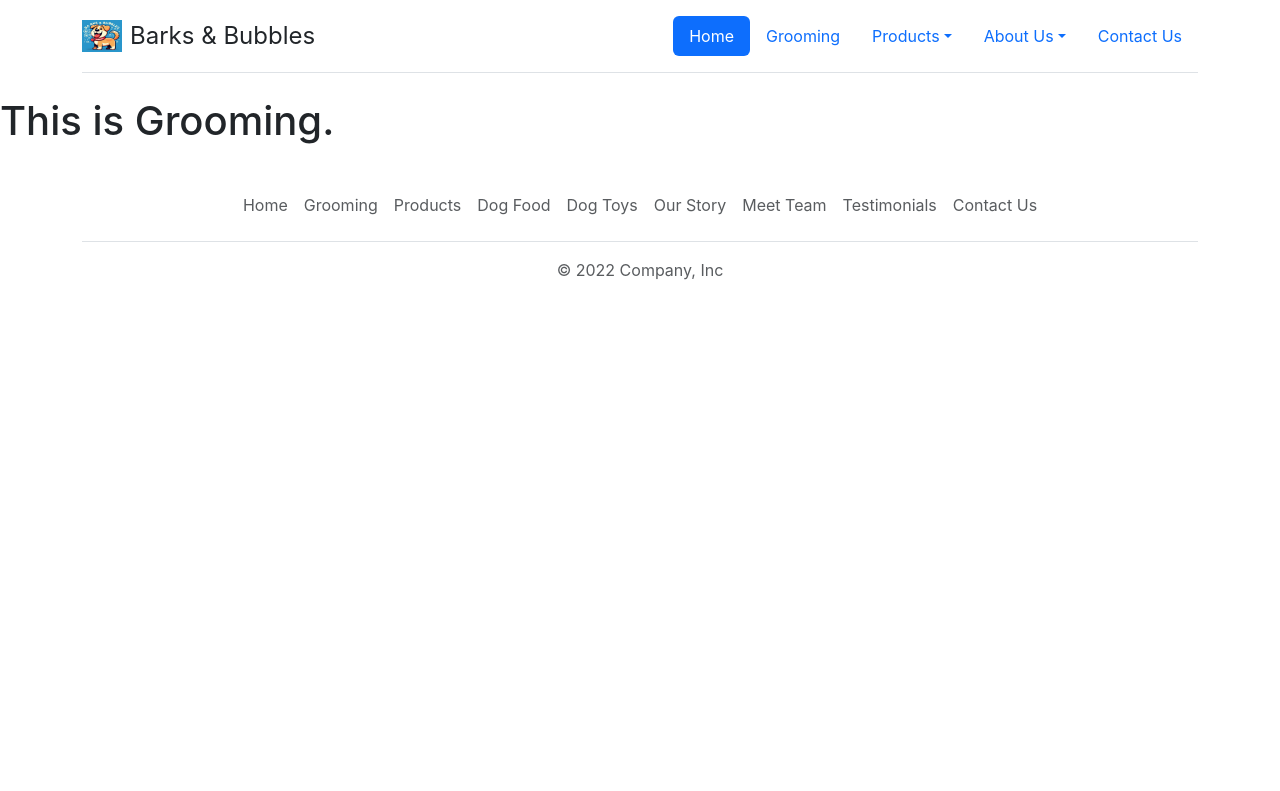
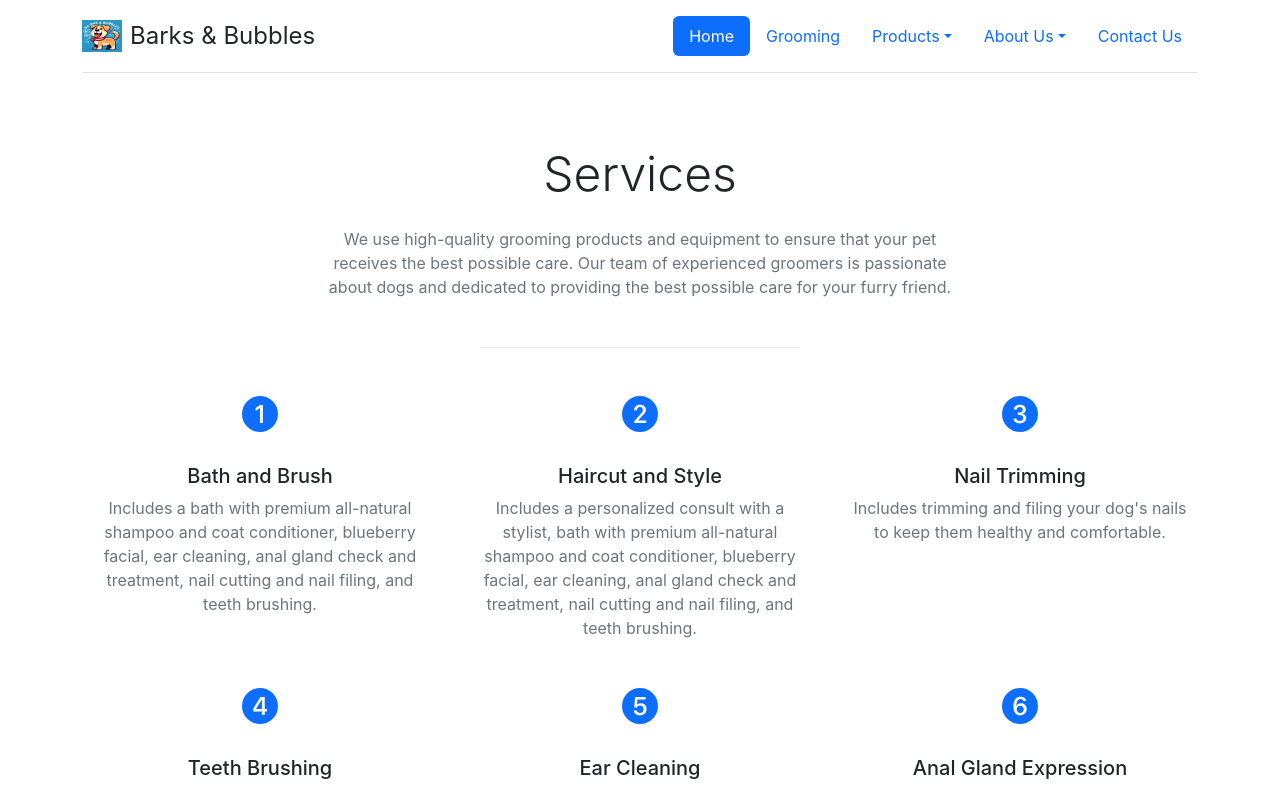
Before and after one commit to Caius-Scipio/barks-bubbles, a React (Create React App) app: page /grooming in a window 1280 px wide. Shown: the top 791 px of the page. Built offline with nearby package versions, Linux system fonts and the light colour scheme.

Commit message:
Updated Gromming and started Food page

```diff
--- a/src/Components/Food.js
+++ b/src/Components/Food.js
@@ -1,7 +1,48 @@
 import React from "react";
 
 function Food() {
-  return <h1>This is Food.</h1>;
+  return (
+    <section style={{ backgroundColor: "#eee"}}>
+      <div className="container py-5">
+        <div className="row justify-content-center">
+          <div className="col-md-8 col-lg-6 col-xl-4">
+            <div className="card text-black">
+              <i className="fab fa-apple fa-lg pt-3 pb-1 px-3"></i>
+              <img
+                src="https://mdbcdn.b-cdn.net/img/Photos/Horizontal/E-commerce/Products/3.webp"
+                className="card-img-top"
+                alt="Apple Computer"
+              />
+              <div className="card-body">
+                <div className="text-center">
+                  <h5 className="card-title">Believing is seeing</h5>
+                  <p className="text-muted mb-4">Apple pro display XDR</p>
+                </div>
+                <div>
+                  <div className="d-flex justify-content-between">
+                    <span>Pro Display XDR</span>
+                    <span>$5,999</span>
+                  </div>
+                  <div className="d-flex justify-content-between">
+                    <span>Pro stand</span>
+                    <span>$999</span>
+                  </div>
+                  <div className="d-flex justify-content-between">
+                    <span>Vesa Mount Adapter</span>
+                    <span>$199</span>
+                  </div>
+                </div>
+                <div className="d-flex justify-content-between total font-weight-bold mt-4">
+                  <span>Total</span>
+                  <span>$7,197.00</span>
+                </div>
+              </div>
+            </div>
+          </div>
+        </div>
+      </div>
+    </section>
+  );
 }
 
 export default Food;
--- a/src/Components/Grooming.js
+++ b/src/Components/Grooming.js
@@ -1,7 +1,142 @@
 import React from "react";
 
 function Grooming() {
-  return <h1>This is Grooming.</h1>;
+  return (
+    <>
+      <section className="py-5 py-xl-8">
+        <div className="container">
+          <div className="row justify-content-md-center">
+            <div className="col-12 col-md-10 col-lg-8 col-xl-7 col-xxl-6">
+              <h2 className="mb-4 display-5 text-center">Services</h2>
+              <p className="text-secondary mb-5 text-center">
+                We use high-quality grooming products and equipment to ensure that your pet receives the best possible
+                care. Our team of experienced groomers is passionate about dogs and dedicated to providing the best
+                possible care for your furry friend.
+              </p>
+              <hr className="w-50 mx-auto mb-5 mb-xl-9 border-dark-subtle" />
+            </div>
+          </div>
+        </div>
+
+        <div className="container overflow-hidden">
+          <div className="row gy-5">
+            <div className="col-12 col-sm-6 col-lg-4">
+              <div className="text-center px-xl-2">
+                <svg
+                  xmlns="http://www.w3.org/2000/svg"
+                  width="36"
+                  height="36"
+                  fill="currentColor"
+                  className="bi bi-1-circle-fill text-primary mb-4"
+                  viewBox="0 0 16 16"
+                >
+                  <path
+                    fill-rule="evenodd"
+                    d="M16 8A8 8 0 1 1 0 8a8 8 0 0 1 16 0ZM9.283 4.002V12H7.971V5.338h-.065L6.072 6.656V5.385l1.899-1.383h1.312Z"
+                  />
+                </svg>
+                <h5 className="m-2">Bath and Brush</h5>
+                <p className="m-0 text-secondary">
+                  Includes a bath with premium all-natural shampoo and coat conditioner, blueberry facial, ear cleaning,
+                  anal gland check and treatment, nail cutting and nail filing, and teeth brushing.
+                </p>
+              </div>
+            </div>
+            <div className="col-12 col-sm-6 col-lg-4">
+              <div className="text-center px-xl-2">
+                <svg
+                  xmlns="http://www.w3.org/2000/svg"
+                  width="36"
+                  height="36"
+                  fill="currentColor"
+                  className="bi bi-2-circle-fill text-primary mb-4"
+                  viewBox="0 0 16 16"
+                >
+                  <path d="M16 8A8 8 0 1 1 0 8a8 8 0 0 1 16 0ZM6.646 6.24c0-.691.493-1.306 1.336-1.306.756 0 1.313.492 1.313 1.236 0 .697-.469 1.23-.902 1.705l-2.971 3.293V12h5.344v-1.107H7.268v-.077l1.974-2.22.096-.107c.688-.763 1.287-1.428 1.287-2.43 0-1.266-1.031-2.215-2.613-2.215-1.758 0-2.637 1.19-2.637 2.402v.065h1.271v-.07Z" />
+                </svg>
+                <h5 className="m-2">Haircut and Style</h5>
+                <p className="m-0 text-secondary">
+                  Includes a personalized consult with a stylist, bath with premium all-natural shampoo and coat
+                  conditioner, blueberry facial, ear cleaning, anal gland check and treatment, nail cutting and nail
+                  filing, and teeth brushing.
+                </p>
+              </div>
+            </div>
+            <div className="col-12 col-sm-6 col-lg-4">
+              <div className="text-center px-xl-2">
+                <svg
+                  xmlns="http://www.w3.org/2000/svg"
+                  width="36"
+                  height="36"
+                  fill="currentColor"
+                  className="bi bi-3-circle-fill text-primary mb-4"
+                  viewBox="0 0 16 16"
+                >
+                  <path d="M16 8A8 8 0 1 1 0 8a8 8 0 0 1 16 0Zm-8.082.414c.92 0 1.535.54 1.541 1.318.012.791-.615 1.36-1.588 1.354-.861-.006-1.482-.469-1.54-1.066H5.104c.047 1.177 1.05 2.144 2.754 2.144 1.653 0 2.954-.937 2.93-2.396-.023-1.278-1.031-1.846-1.734-1.916v-.07c.597-.1 1.505-.739 1.482-1.876-.03-1.177-1.043-2.074-2.637-2.062-1.675.006-2.59.984-2.625 2.12h1.248c.036-.556.557-1.054 1.348-1.054.785 0 1.348.486 1.348 1.195.006.715-.563 1.237-1.342 1.237h-.838v1.072h.879Z" />
+                </svg>
+                <h5 className="m-2">Nail Trimming</h5>
+                <p className="m-0 text-secondary">
+                  Includes trimming and filing your dog's nails to keep them healthy and comfortable.
+                </p>
+              </div>
+            </div>
+            <div className="col-12 col-sm-6 col-lg-4">
+              <div className="text-center px-xl-2">
+                <svg
+                  xmlns="http://www.w3.org/2000/svg"
+                  width="36"
+                  height="36"
+                  fill="currentColor"
+                  className="bi bi-4-circle-fill text-primary mb-4"
+                  viewBox="0 0 16 16"
+                >
+                  <path d="M16 8A8 8 0 1 1 0 8a8 8 0 0 1 16 0ZM7.519 5.057c-.886 1.418-1.772 2.838-2.542 4.265v1.12H8.85V12h1.26v-1.559h1.007V9.334H10.11V4.002H8.176c-.218.352-.438.703-.657 1.055ZM6.225 9.281v.053H8.85V5.063h-.065c-.867 1.33-1.787 2.806-2.56 4.218Z" />
+                </svg>
+                <h5 className="m-2">Teeth Brushing</h5>
+                <p className="m-0 text-secondary">
+                  Includes brushing your dog's teeth to help prevent dental problems.
+                </p>
+              </div>
+            </div>
+            <div className="col-12 col-sm-6 col-lg-4">
+              <div className="text-center px-xl-2">
+                <svg
+                  xmlns="http://www.w3.org/2000/svg"
+                  width="36"
+                  height="36"
+                  fill="currentColor"
+                  className="bi bi-5-circle-fill text-primary mb-4"
+                  viewBox="0 0 16 16"
+                >
+                  <path d="M16 8A8 8 0 1 1 0 8a8 8 0 0 1 16 0Zm-8.006 4.158c1.74 0 2.924-1.119 2.924-2.806 0-1.641-1.178-2.584-2.56-2.584-.897 0-1.442.421-1.612.68h-.064l.193-2.344h3.621V4.002H5.791L5.445 8.63h1.149c.193-.358.668-.809 1.435-.809.85 0 1.582.604 1.582 1.57 0 1.085-.779 1.682-1.57 1.682-.697 0-1.389-.31-1.53-1.031H5.276c.065 1.213 1.149 2.115 2.72 2.115Z" />
+                </svg>
+                <h5 className="m-2">Ear Cleaning</h5>
+                <p className="m-0 text-secondary">Includes cleaning your dog's ears to help prevent infections.</p>
+              </div>
+            </div>
+            <div className="col-12 col-sm-6 col-lg-4">
+              <div className="text-center px-xl-2">
+                <svg
+                  xmlns="http://www.w3.org/2000/svg"
+                  width="36"
+                  height="36"
+                  fill="currentColor"
+                  className="bi bi-6-circle-fill text-primary mb-4"
+                  viewBox="0 0 16 16"
+                >
+                  <path d="M16 8A8 8 0 1 1 0 8a8 8 0 0 1 16 0ZM8.21 3.855c-1.868 0-3.116 1.395-3.116 4.407 0 1.183.228 2.039.597 2.642.569.926 1.477 1.254 2.409 1.254 1.629 0 2.847-1.013 2.847-2.783 0-1.676-1.254-2.555-2.508-2.555-1.125 0-1.752.61-1.98 1.155h-.082c-.012-1.946.727-3.036 1.805-3.036.802 0 1.213.457 1.312.815h1.29c-.06-.908-.962-1.899-2.573-1.899Zm-.099 4.008c-.92 0-1.564.65-1.564 1.576 0 1.032.703 1.635 1.558 1.635.868 0 1.553-.533 1.553-1.629 0-1.06-.744-1.582-1.547-1.582Z" />
+                </svg>
+                <h5 className="m-2">Anal Gland Expression</h5>
+                <p className="m-0 text-secondary">
+                  Includes checking and expressing your dog's anal glands to help prevent discomfort and infection.
+                </p>
+              </div>
+            </div>
+          </div>
+        </div>
+      </section>
+    </>
+  );
 }
 
 export default Grooming;
```
